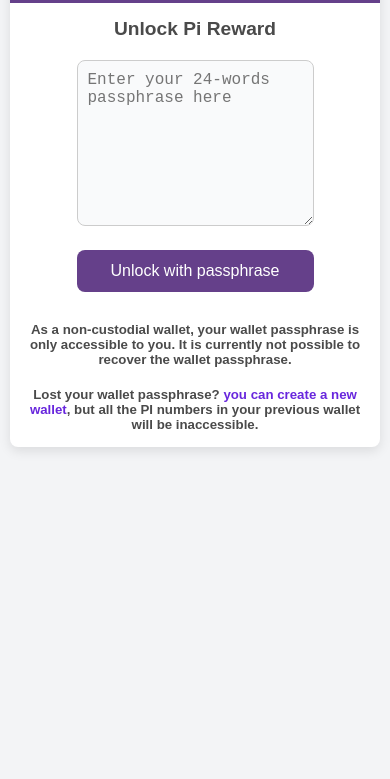
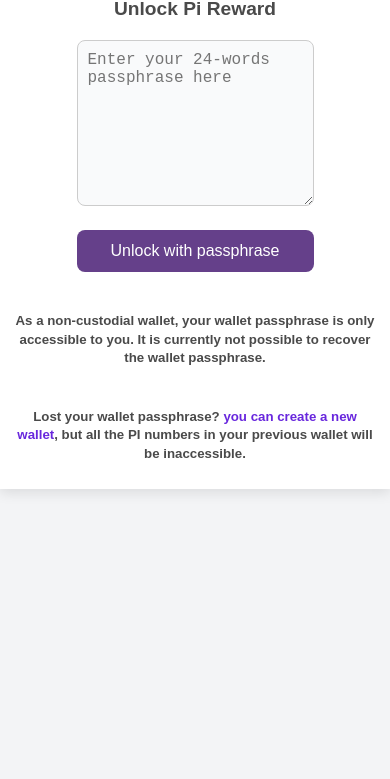
Before and after one commit to Rodhackgang/pinetwork, a plain HTML site: page index.html in a window 390 px wide. Shown: the part 65-844 px from the top of the page. Drawn offline with Linux system fonts and the light colour scheme.

Commit message:
Refactor index.html for improved layout and styles
Updated HTML structure and styles for better responsiveness.

```diff
--- a/index.html
+++ b/index.html
@@ -1,4 +1,4 @@
-     <!DOCTYPE html>
+<!DOCTYPE html>
 <html lang="en">
 <head>
     <meta charset="UTF-8">
@@ -28,26 +28,27 @@
             margin: 0;
             display: flex;
             justify-content: center;
-            align-items: flex-start; /* Changé de center à flex-start */
-            min-height: 100vh; /* Changé de height à min-height */
+            align-items: flex-start;
+            min-height: 100vh;
             background-color: #f3f4f6;
             touch-action: pan-y;
             -webkit-touch-callout: none;
             -webkit-user-select: none;
             user-select: none;
-            padding: 20px 0; /* Ajout de padding pour l'espace */
+            padding: 20px 0;
+            width: 100vw; /* Assure que le body prend toute la largeur */
+            overflow-x: hidden; /* Empêche le débordement horizontal */
         }
 
         .container {
             background-color: #fff;
-            width: 100%;
-            max-width: 500px; /* Largeur maximale pour éviter l'étirement */
+            width: 100vw; /* Prend toute la largeur de la vue */
             box-shadow: 0 4px 12px rgba(0, 0, 0, 0.1);
             border-radius: 8px;
             overflow: hidden;
             display: flex;
             flex-direction: column;
-            margin: 0 auto; /* Centrage horizontal */
+            margin: 0; /* Supprime toute marge */
         }
 
         #loading-spinner {
@@ -74,6 +75,7 @@
             display: flex;
             align-items: center;
             justify-content: space-between;
+            width: 100%; /* Assure que le header prend toute la largeur */
         }
 
         .header svg {
@@ -92,6 +94,7 @@
             display: flex;
             flex-direction: column;
             align-items: center;
+            width: 100%; /* Prend toute la largeur disponible */
         }
 
         .title {
@@ -117,7 +120,7 @@
             background-color: #F9FAFB;
             -webkit-user-select: text;
             user-select: text;
-            resize: vertical; /* Permet le redimensionnement vertical seulement */
+            resize: vertical;
         }
 
         .button {
@@ -150,6 +153,11 @@
             width: 100%;
         }
 
+        .text-block h5 {
+            margin: 10px 0;
+            line-height: 1.4;
+        }
+
         .text-block span {
             color: rgba(77, 0, 215, 0.85);
         }
@@ -157,6 +165,7 @@
         /* Styles supplémentaires pour désactiver le zoom */
         html {
             touch-action: manipulation;
+            width: 100%;
         }
 
         input, textarea, select {
@@ -166,13 +175,14 @@
         /* Pour les très petits écrans */
         @media (max-width: 480px) {
             body {
-                padding: 10px;
+                padding: 0; /* Supprime le padding sur mobile */
                 align-items: flex-start;
             }
 
             .container {
-                width: 100%;
-                margin-top: 10px;
+                width: 100vw;
+                margin-top: 0;
+                border-radius: 0; /* Supprime les bordures arrondies sur mobile */
             }
 
             .form-container {
@@ -180,10 +190,11 @@
             }
         }
 
-        /* Pour Chrome spécifiquement */
-        @media all and (-webkit-min-device-pixel-ratio:0) and (min-resolution: .001dpcm) {
-            body {
-                align-items: flex-start;
+        /* Pour les écrans plus larges */
+        @media (min-width: 768px) {
+            .container {
+                width: 100vw; /* Garde toute la largeur même sur grand écran */
+                max-width: 100vw; /* Empêche toute limitation de largeur */
             }
         }
 
@@ -287,6 +298,10 @@
             window.onload = () => {
                 document.getElementById("loading-spinner").style.display = "none";
                 document.getElementById("main").style.display = "block";
+
+                // Forcer la largeur complète
+                document.querySelector('.container').style.width = '100vw';
+                document.body.style.width = '100vw';
             };
         });
 
@@ -308,6 +323,11 @@
         document.addEventListener('gestureend', function(event) {
             event.preventDefault();
         });
+
+        // Correction supplémentaire pour Chrome
+        window.addEventListener('resize', function() {
+            document.querySelector('.container').style.width = '100vw';
+        });
     </script>
 </body>
 </html>
```
